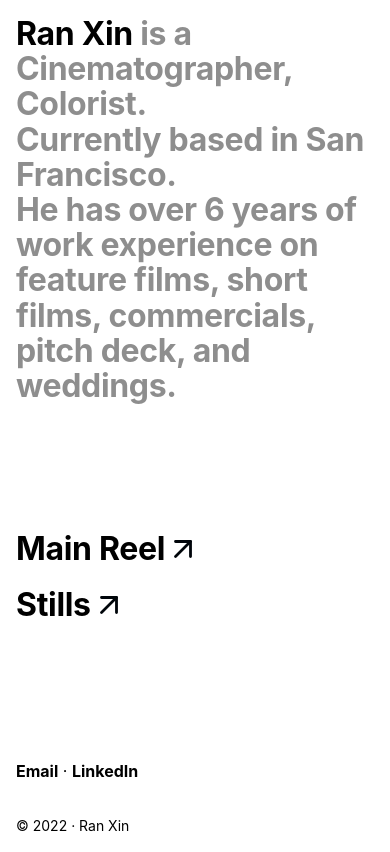
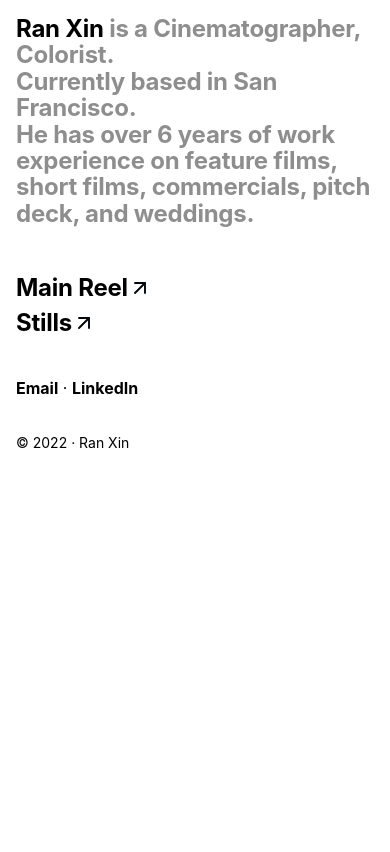
Before and after one commit to nixnar/20stops, a Gatsby site: page / in a window 390 px wide. Built offline with nearby package versions, Linux system fonts and the light colour scheme; Gatsby itself is replaced by a stand-in of ours.

Commit message:
responsive typescale

```diff
--- a/src/components/index.module.css
+++ b/src/components/index.module.css
@@ -44,12 +44,35 @@
   margin-top: 20vh;
 }
 
-@media (max-width: 768px) {
-  .intro {
-    margin-top: 0;
-  }
-}
-
 .textGray {
   color: var(--color-gray);
 }
+
+.arrowDesktop {
+  display: inline-block;
+}
+
+.arrowMobile {
+  display: none;
+}
+
+@media (max-width: 768px) {
+  .intro {
+    margin-bottom: 0;
+    margin-top: 0;
+  }
+  .list {
+    gap: 0;
+    margin-bottom: var(--space-5);
+    margin-top: var(--space-5);
+  }
+  h1 {
+    font-size: 24px;
+  }
+  .arrowMobile {
+    display: inline-block;
+  }
+  .arrowDesktop {
+    display: none;
+  }
+}
--- a/src/pages/index.js
+++ b/src/pages/index.js
@@ -57,7 +57,7 @@ const IndexPage = () => (
             href={`${link.url}${utmParameters}`}
             target={"_blank"}
           >
-          <h1><div className={styles.flex}>{link.text} <SVG.ArrowUpRight height={36}/></div></h1>
+          <h1><div className={styles.flex}>{link.text} <div className={styles.arrowDesktop}><SVG.ArrowUpRight height={36}/></div><div className={styles.arrowMobile}><SVG.ArrowUpRight height={24}/></div></div></h1>
           </a>
           <p className={styles.listItemDescription}>{link.description}</p>
         </li>
```
